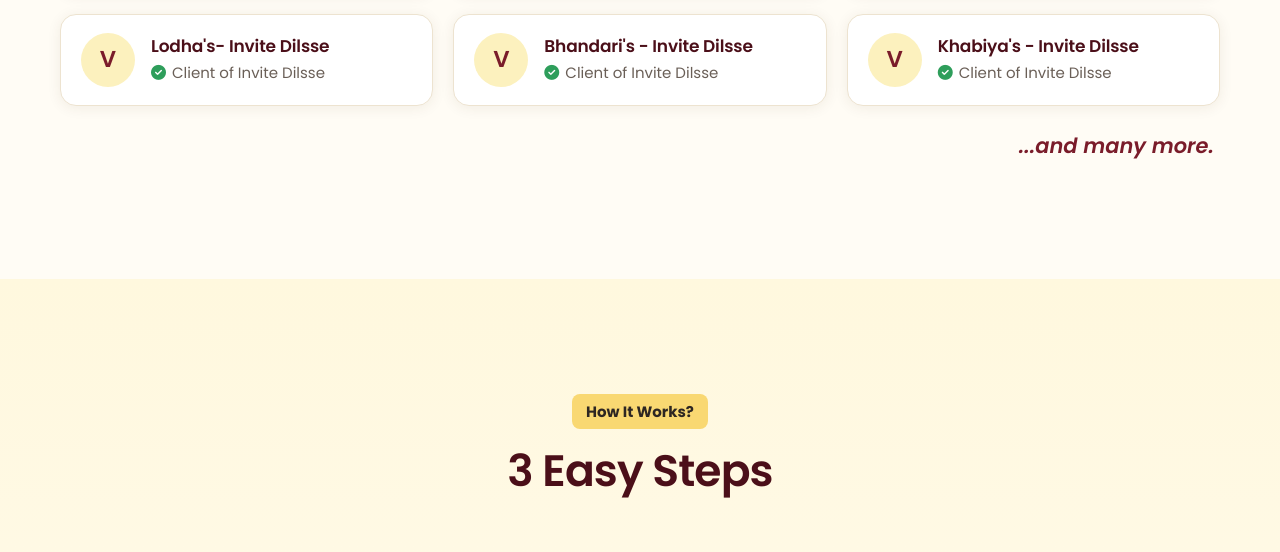
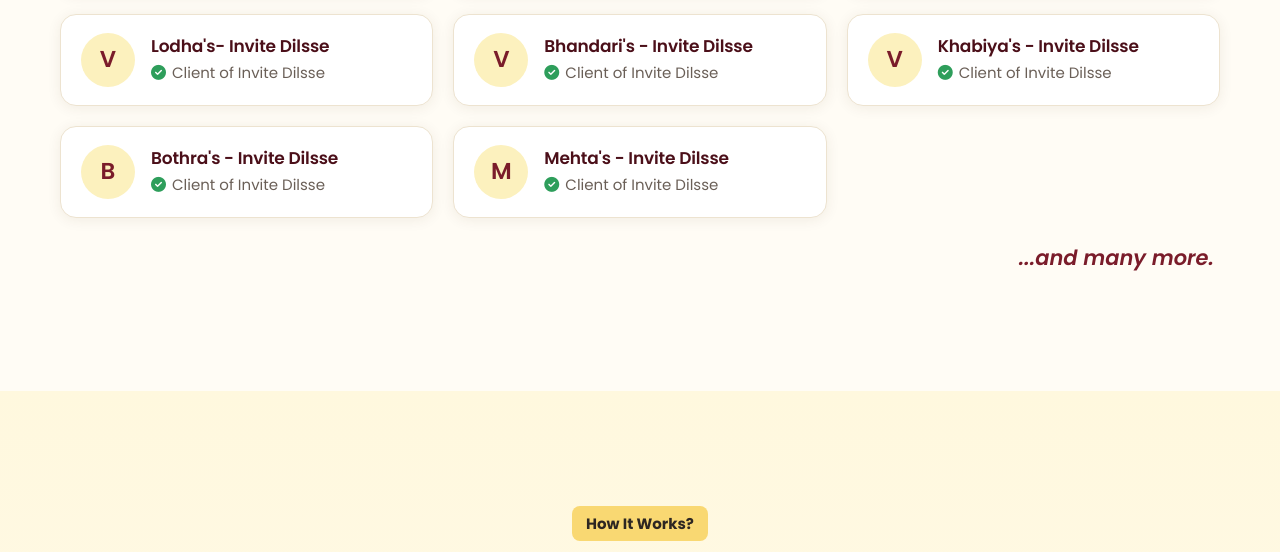
Before and after one commit to Invitedilsse/invitedilsse_webiste, a plain HTML site: page index.html in a window 1280 px wide. Shown: the part 4980-5532 px from the top of the page. Drawn offline with Linux system fonts and the light colour scheme.

Commit message:
mehta add

```diff
--- a/index.html
+++ b/index.html
@@ -370,6 +370,20 @@
                             <p><i class="fa-solid fa-circle-check"></i>Client of Invite Dilsse</p>
                         </div>
                     </article>
+                    <article class="card client">
+                        <div class="client__mark" aria-hidden="true">B</div>
+                        <div>
+                            <h3>Bothra's - Invite Dilsse</h3>
+                            <p><i class="fa-solid fa-circle-check"></i>Client of Invite Dilsse</p>
+                        </div>
+                    </article>
+                    <article class="card client">
+                        <div class="client__mark" aria-hidden="true">M</div>
+                        <div>
+                            <h3>Mehta's - Invite Dilsse</h3>
+                            <p><i class="fa-solid fa-circle-check"></i>Client of Invite Dilsse</p>
+                        </div>
+                    </article>
 
                 </div>
                 <p class="clients__more reveal">...and many more.</p>
```
Also changed, not shown: 1 other file.
